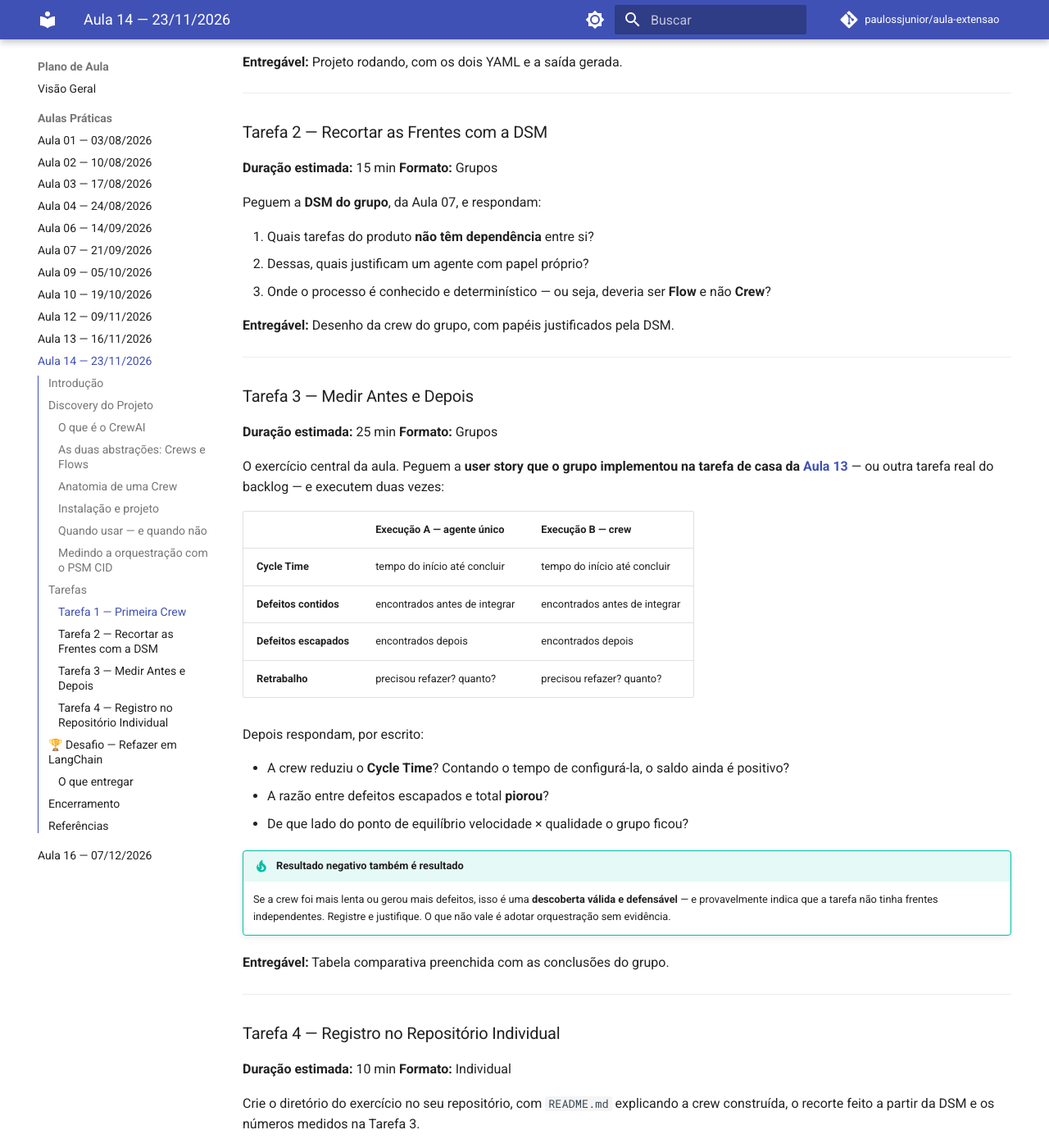
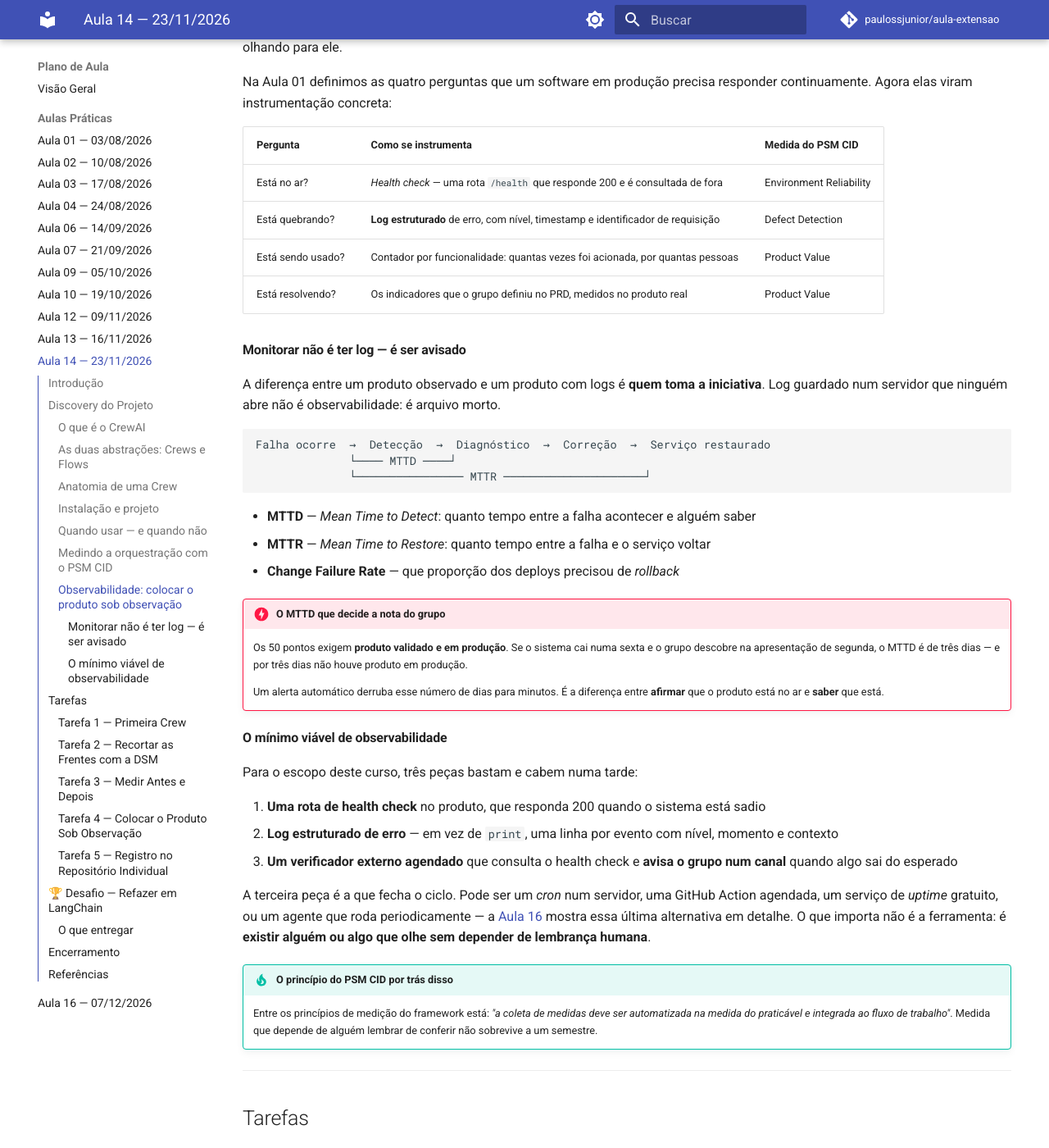
Before and after one commit to paulossjunior/aula-extensao, an MkDocs documentation site: the page built from docs/plano-de-aula/aulas/aula-14-2026-11-23.md, in a window 1280 px wide and 1400 px high, scrolled down 5113 px. Shown: the whole window at 82% size. Built offline with MkDocs 1.6.1 and Material for MkDocs 9.7.7, drawn with Linux system fonts in a browser that asks for light colours; comment, search, counter and statistics services are not loaded; some of the changed text lies outside the part shown.

Commit message:
docs: add observability to Aula 14 and close the Fase 4 gap
The course treated "operar e monitorar" as a quarter of its cycle and made
a product in production worth half the grade, but no mandatory lesson
taught it. Checkpoint 4 also asked how the group detects an outage — content
that only existed in the optional Hermes session, held a week later.

Aula 14 now covers both ends of the measurement context diagram: CrewAI
measures the Factory, observability measures Operations.

- new section turning the four production questions from Aula 01 into
  instrumentation: health check, structured logs, usage counters, PRD
  indicators, each mapped to a PSM CID measure
- MTTD/MTTR timeline and the minimum viable observability setup
- new task: instrument the product, break it on purpose and measure the
  real MTTD
- task budget rebalanced to 75 minutes
- CP4 scope now includes observability, so its outage question is backed
  by a lesson taught a week earlier
- Aula 16 remains the optional deep dive on running this with an agent

Co-Authored-By: Claude Opus 5 (1M context) <noreply@anthropic.com>

````diff
--- a/docs/plano-de-aula/aulas/aula-14-2026-11-23.md
+++ b/docs/plano-de-aula/aulas/aula-14-2026-11-23.md
@@ -1,4 +1,4 @@
-# Aula 14 — CrewAI: Orquestração de Múltiplos Agentes
+# Aula 14 — Orquestração e Observabilidade: Medindo as Duas Pontas do Ciclo
 
 **Data:** 23/11/2026 | **Horário:** 11h20 às 13h00 | **Local:** Lab 207 | **Modalidade:** Presencial
 
@@ -13,6 +13,13 @@ Até aqui trabalhamos com **um agente por vez**: você descreve, ele executa, vo
 O **[CrewAI](https://github.com/crewAIInc/crewAI)** propõe outra unidade de trabalho: em vez de um agente genérico, uma **equipe de agentes com papéis definidos**, cada um com objetivo próprio, ferramentas próprias e tarefas atribuídas. É a mesma ideia de divisão de trabalho que vocês aplicaram no Scrum da Aula 07 — só que os executores são agentes.
 
 E aqui vem o ponto que vale a aula inteira: **orquestrar mais agentes é uma aposta em velocidade**. O framework PSM CID, que vimos na Aula 01, é explícito ao dizer que ênfase excessiva em velocidade cobra o preço em qualidade. Então não basta montar a *crew*: é preciso **medir se ela realmente acelerou e se a qualidade se manteve**.
+
+Por isso esta aula tem duas metades, e elas são a mesma coisa vista de dois lados. Olhem de novo o [Diagrama de Contexto de Medição da Aula 01](aula-01-2026-08-03.md#2-contexto-de-medicao-onde-cada-medida-nasce):
+
+- A **primeira metade** é sobre a *Factory* — construir mais rápido com uma crew, e provar que a qualidade se manteve.
+- A **segunda metade** é sobre *Operations* — o que acontece com o produto depois do deploy, e como o grupo fica sabendo.
+
+É a última aula obrigatória do semestre, e ela fecha a **Fase 4 do ciclo**: operar e monitorar.
 
 ---
 
@@ -174,11 +181,58 @@ O framework também observa que algumas melhorias — **automação, principalme
 
 ---
 
+### Observabilidade: colocar o produto sob observação
+
+A crew mede o que acontece **antes** do deploy. Falta a outra ponta: o produto já está no ar, sendo usado — e ninguém do grupo está olhando para ele.
+
+Na Aula 01 definimos as quatro perguntas que um software em produção precisa responder continuamente. Agora elas viram instrumentação concreta:
+
+| Pergunta | Como se instrumenta | Medida do PSM CID |
+|----------|---------------------|-------------------|
+| Está no ar? | *Health check* — uma rota `/health` que responde 200 e é consultada de fora | Environment Reliability |
+| Está quebrando? | **Log estruturado** de erro, com nível, timestamp e identificador de requisição | Defect Detection |
+| Está sendo usado? | Contador por funcionalidade: quantas vezes foi acionada, por quantas pessoas | Product Value |
+| Está resolvendo? | Os indicadores que o grupo definiu no PRD, medidos no produto real | Product Value |
+
+#### Monitorar não é ter log — é ser avisado
+
+A diferença entre um produto observado e um produto com logs é **quem toma a iniciativa**. Log guardado num servidor que ninguém abre não é observabilidade: é arquivo morto.
+
+```text
+Falha ocorre  →  Detecção  →  Diagnóstico  →  Correção  →  Serviço restaurado
+              └──── MTTD ────┘
+              └──────────────── MTTR ─────────────────────┘
+```
+
+- **MTTD** — *Mean Time to Detect*: quanto tempo entre a falha acontecer e alguém saber
+- **MTTR** — *Mean Time to Restore*: quanto tempo entre a falha e o serviço voltar
+- **Change Failure Rate** — que proporção dos deploys precisou de *rollback*
+
+!!! danger "O MTTD que decide a nota do grupo"
+    Os 50 pontos exigem **produto validado e em produção**. Se o sistema cai numa sexta e o grupo descobre na apresentação de segunda, o MTTD é de três dias — e por três dias não houve produto em produção.
+
+    Um alerta automático derruba esse número de dias para minutos. É a diferença entre **afirmar** que o produto está no ar e **saber** que está.
+
+#### O mínimo viável de observabilidade
+
+Para o escopo deste curso, três peças bastam e cabem numa tarde:
+
+1. **Uma rota de health check** no produto, que responda 200 quando o sistema está sadio
+2. **Log estruturado de erro** — em vez de `print`, uma linha por evento com nível, momento e contexto
+3. **Um verificador externo agendado** que consulta o health check e **avisa o grupo num canal** quando algo sai do esperado
+
+A terceira peça é a que fecha o ciclo. Pode ser um *cron* num servidor, uma GitHub Action agendada, um serviço de *uptime* gratuito, ou um agente que roda periodicamente — a [Aula 16](aula-16-2026-12-07.md) mostra essa última alternativa em detalhe. O que importa não é a ferramenta: é **existir alguém ou algo que olhe sem depender de lembrança humana**.
+
+!!! tip "O princípio do PSM CID por trás disso"
+    Entre os princípios de medição do framework está: *"a coleta de medidas deve ser automatizada na medida do praticável e integrada ao fluxo de trabalho"*. Medida que depende de alguém lembrar de conferir não sobrevive a um semestre.
+
+---
+
 ## Tarefas
 
 ### Tarefa 1 — Primeira Crew
 
-**Duração estimada:** 20 min
+**Duração estimada:** 15 min
 **Formato:** Duplas
 
 1. Instale o CrewAI e rode `crewai create crew <nome>`
@@ -192,7 +246,7 @@ O framework também observa que algumas melhorias — **automação, principalme
 
 ### Tarefa 2 — Recortar as Frentes com a DSM
 
-**Duração estimada:** 15 min
+**Duração estimada:** 10 min
 **Formato:** Grupos
 
 Peguem a **DSM do grupo**, da Aula 07, e respondam:
@@ -207,7 +261,7 @@ Peguem a **DSM do grupo**, da Aula 07, e respondam:
 
 ### Tarefa 3 — Medir Antes e Depois
 
-**Duração estimada:** 25 min
+**Duração estimada:** 20 min
 **Formato:** Grupos
 
 O exercício central da aula. Peguem a **user story que o grupo implementou na tarefa de casa da [Aula 13](aula-13-2026-11-16.md)** — ou outra tarefa real do backlog — e executem duas vezes:
@@ -232,12 +286,38 @@ Depois respondam, por escrito:
 
 ---
 
-### Tarefa 4 — Registro no Repositório Individual
+### Tarefa 4 — Colocar o Produto Sob Observação
+
+**Duração estimada:** 20 min
+**Formato:** Grupos
+
+O produto do grupo já está no ar. Falta saber quando ele deixa de estar.
+
+1. **Health check** — garantam uma rota que responda 200 quando o sistema está sadio. Se já existe, confiram o que ela realmente verifica: responder 200 com o banco fora do ar é pior que não ter rota nenhuma.
+2. **Log de erro** — troquem uma saída solta por um log estruturado, com nível, momento e contexto suficiente para diagnosticar sem reproduzir.
+3. **Verificador externo agendado** — configurem algo que consulte o health check periodicamente e **avise o grupo num canal** quando falhar. Cron, GitHub Action agendada, serviço de uptime ou agente: escolha do grupo.
+4. **Meçam o MTTD real** — derrubem o produto de propósito e cronometrem: quanto tempo até o alerta chegar?
+
+| O que medir | Valor do grupo |
+|-------------|----------------|
+| MTTD medido (falha → alerta) | |
+| Frequência da verificação | |
+| Canal de alerta | |
+| O que o health check verifica de fato | |
+
+!!! warning "Health check que sempre responde 200 não serve"
+    Rota que devolve `{"status":"ok"}` sem checar nada dá falsa segurança: o produto cai, o monitor diz que está tudo bem, e o MTTD volta a ser de dias. O health check precisa tocar as dependências críticas — banco, fila, serviço externo.
+
+**Entregável:** Tabela preenchida com o MTTD medido, mais o print do alerta recebido.
+
+---
+
+### Tarefa 5 — Registro no Repositório Individual
 
 **Duração estimada:** 10 min
 **Formato:** Individual
 
-Crie o diretório do exercício no seu repositório, com `README.md` explicando a crew construída, o recorte feito a partir da DSM e os números medidos na Tarefa 3.
+Crie o diretório do exercício no seu repositório, com `README.md` explicando a crew construída, o recorte feito a partir da DSM, os números medidos na Tarefa 3 e o **MTTD medido na Tarefa 4**.
 
 **Entregável:** Pasta do exercício com README, conforme as [Regras de Entrega](../../avaliacao/avaliacao.md#regras-de-entrega).
 
````
Also changed, not shown: docs/avaliacao/avaliacao.md (+1 -1 lines), docs/cronograma/cronograma.md (+1 -1 lines), docs/plano-de-aula/aulas/aula-01-2026-08-03.md (+2 -2 lines).
